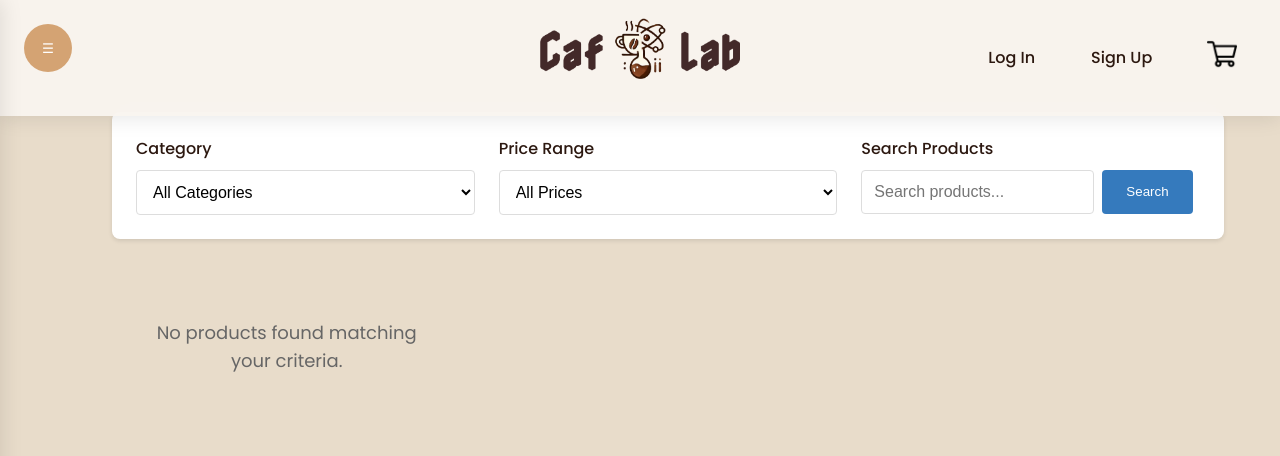
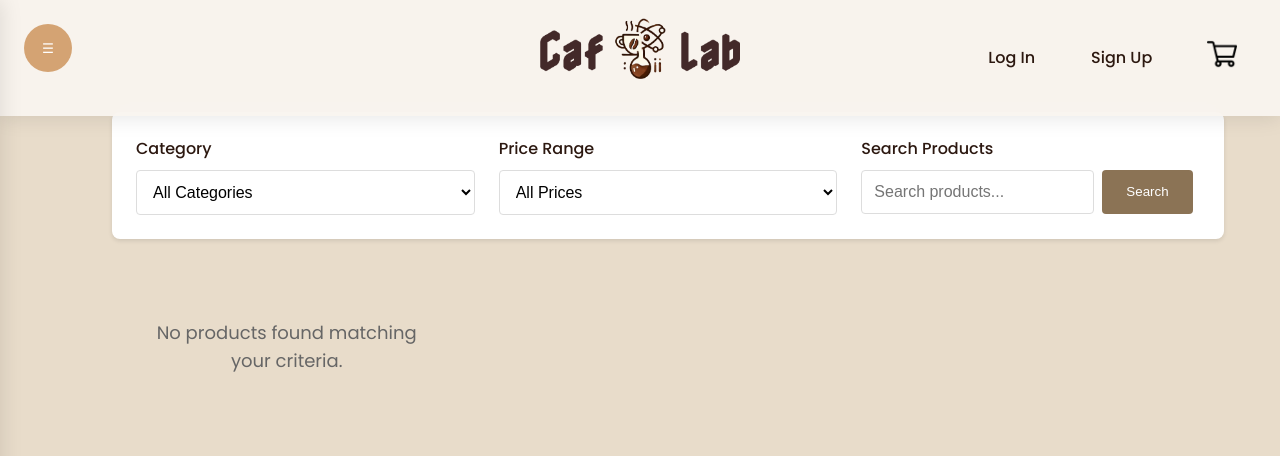
Before and after one commit to althani04/Team-Project-25, a PHP site: page /products.php in a window 1280 px wide, with the pointer over the restyled element. Shown: the top 456 px of the page. Run offline with PHP 8.4, Linux system fonts and the light colour scheme; data that the repository does not hold is empty; a stand-in replaces the project's code that opens the database connection; some libraries are stand-ins or nearby versions.

Commit message:
changed colour of buttons for consistency (when hovered)

```diff
--- a/CaflabProject/public/css/products.css
+++ b/CaflabProject/public/css/products.css
@@ -85,7 +85,7 @@ body {
 }
 
 .search-btn:hover {
-    background-color: #357abd;
+    background-color: var(--primary);
 }
 
 /* products grid */
@@ -207,7 +207,7 @@ body {
 }
 
 .add-to-cart-btn:hover {
-    background-color: #357abd;
+    background-color: var(--primary);
 }
 
 /* loading and error states */
```
